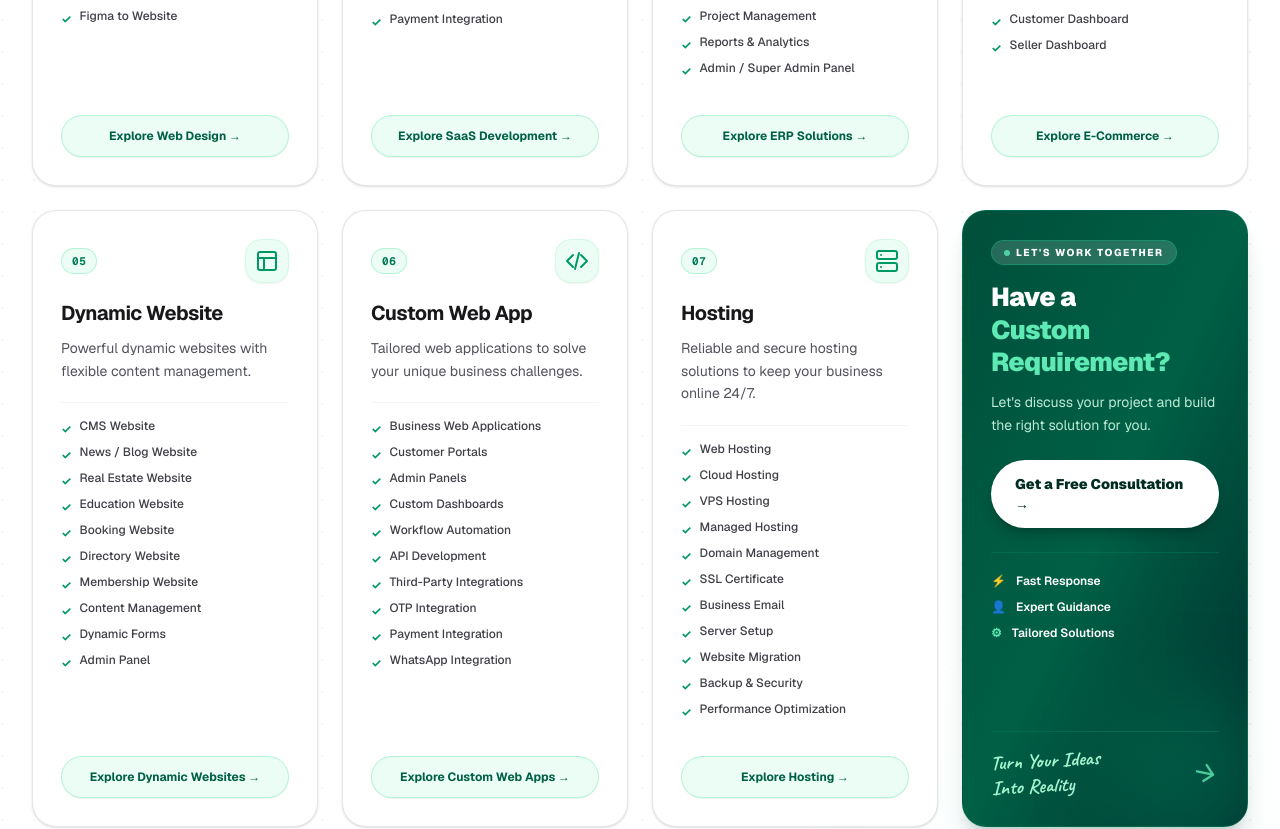
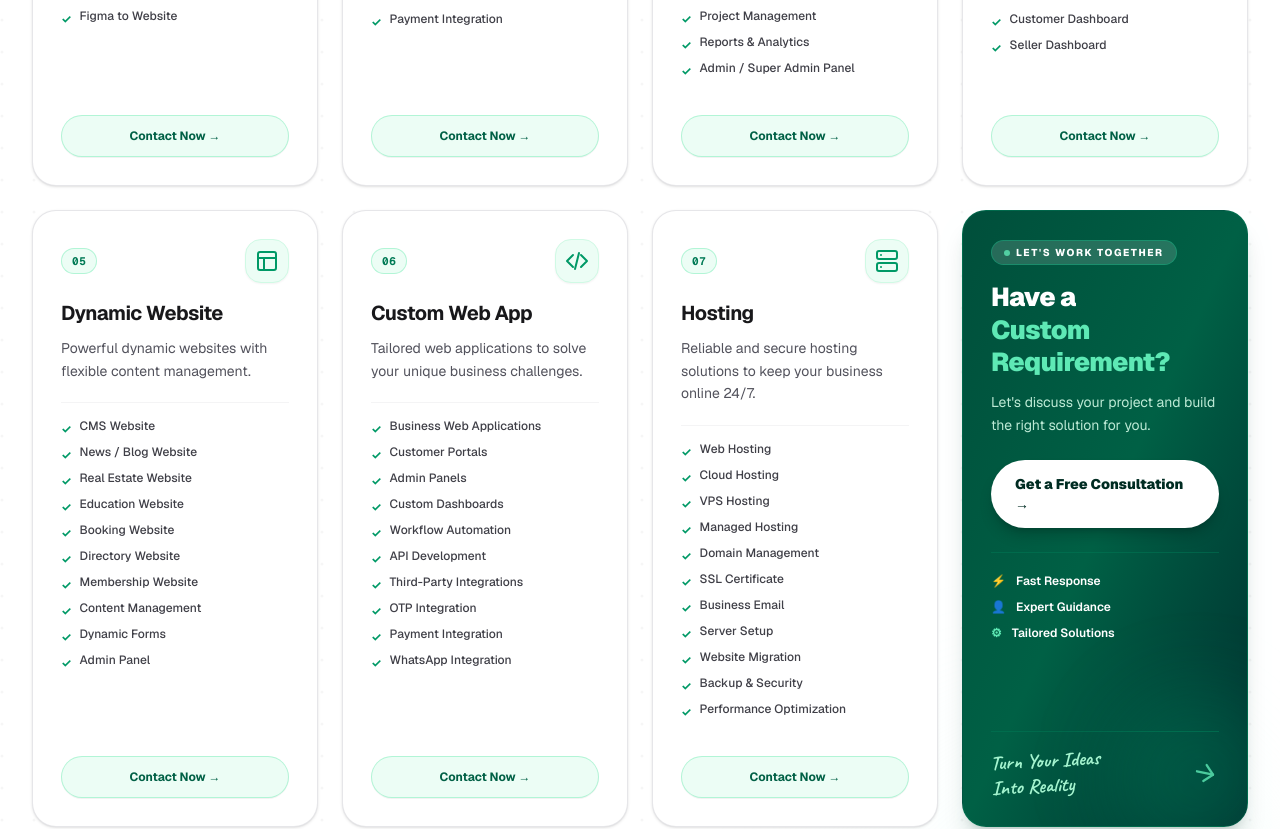
Before and after one commit to omkarbhoinkar05/web, a Next.js app: page / in a window 1280 px wide. Shown: the part 2980-3809 px from the top of the page. Built offline with nearby package versions, Linux system fonts and the light colour scheme.

Commit message:
update: change service card buttons to Contact Now

```diff
--- a/src/components/ServicesSection.tsx
+++ b/src/components/ServicesSection.tsx
@@ -31,7 +31,7 @@ export function ServicesSection() {
         "Website Redesign",
         "Figma to Website",
       ],
-      buttonText: "Explore Web Design →",
+      buttonText: "Contact Now →",
       href: "#contact",
       icon: (
         <svg className="w-6 h-6 text-emerald-600" viewBox="0 0 24 24" fill="none" stroke="currentColor" strokeWidth="2" strokeLinecap="round" strokeLinejoin="round">
@@ -59,7 +59,7 @@ export function ServicesSection() {
         "API Integration",
         "Payment Integration",
       ],
-      buttonText: "Explore SaaS Development →",
+      buttonText: "Contact Now →",
       href: "#contact",
       icon: (
         <svg className="w-6 h-6 text-emerald-600" viewBox="0 0 24 24" fill="none" stroke="currentColor" strokeWidth="2" strokeLinecap="round" strokeLinejoin="round">
@@ -86,7 +86,7 @@ export function ServicesSection() {
         "Reports & Analytics",
         "Admin / Super Admin Panel",
       ],
-      buttonText: "Explore ERP Solutions →",
+      buttonText: "Contact Now →",
       href: "#contact",
       icon: (
         <svg className="w-6 h-6 text-emerald-600" viewBox="0 0 24 24" fill="none" stroke="currentColor" strokeWidth="2" strokeLinecap="round" strokeLinejoin="round">
@@ -114,7 +114,7 @@ export function ServicesSection() {
         "Customer Dashboard",
         "Seller Dashboard",
       ],
-      buttonText: "Explore E-Commerce →",
+      buttonText: "Contact Now →",
       href: "#contact",
       icon: (
         <svg className="w-6 h-6 text-emerald-600" viewBox="0 0 24 24" fill="none" stroke="currentColor" strokeWidth="2" strokeLinecap="round" strokeLinejoin="round">
@@ -141,7 +141,7 @@ export function ServicesSection() {
         "Dynamic Forms",
         "Admin Panel",
       ],
-      buttonText: "Explore Dynamic Websites →",
+      buttonText: "Contact Now →",
       href: "#contact",
       icon: (
         <svg className="w-6 h-6 text-emerald-600" viewBox="0 0 24 24" fill="none" stroke="currentColor" strokeWidth="2" strokeLinecap="round" strokeLinejoin="round">
@@ -168,7 +168,7 @@ export function ServicesSection() {
         "Payment Integration",
         "WhatsApp Integration",
       ],
-      buttonText: "Explore Custom Web Apps →",
+      buttonText: "Contact Now →",
       href: "#contact",
       icon: (
         <svg className="w-6 h-6 text-emerald-600" viewBox="0 0 24 24" fill="none" stroke="currentColor" strokeWidth="2" strokeLinecap="round" strokeLinejoin="round">
@@ -196,7 +196,7 @@ export function ServicesSection() {
         "Backup & Security",
         "Performance Optimization",
       ],
-      buttonText: "Explore Hosting →",
+      buttonText: "Contact Now →",
       href: "#contact",
       icon: (
         <svg className="w-6 h-6 text-emerald-600" viewBox="0 0 24 24" fill="none" stroke="currentColor" strokeWidth="2" strokeLinecap="round" strokeLinejoin="round">
```
